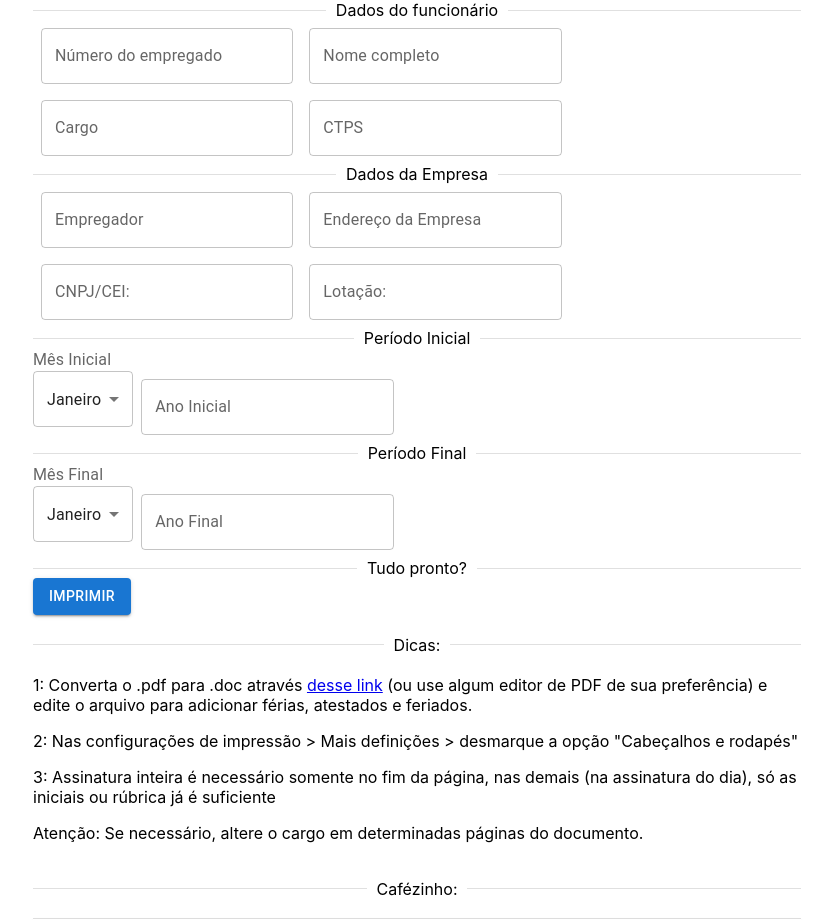
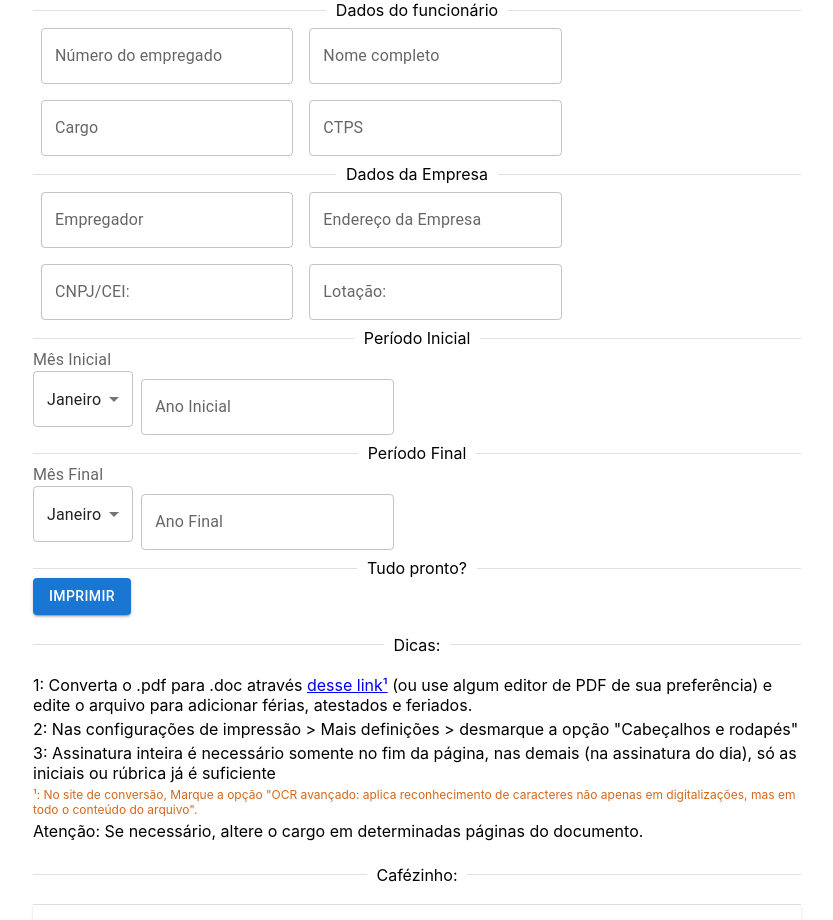
Before and after one commit to isaacjamesdev/onfire-ponto, a React (Create React App) app: page / in a window 1280 px wide. Shown: the top 920 px of the page, without its empty margins (223-1056 px from the left). Built offline with nearby package versions, Linux system fonts and the light colour scheme.

Commit message:
adiciona novo link para conversao

```diff
--- a/src/App.css
+++ b/src/App.css
@@ -82,7 +82,7 @@ th {
 
 .hints {
   margin-top: 0;
-  margin-bottom: 4;
+  margin-bottom: 4px;
 }
 
 @media print {
--- a/src/App.js
+++ b/src/App.js
@@ -74,24 +74,34 @@ function App() {
         <p className="hints">
           1: Converta o .pdf para .doc através{` `}
           <a
-            href="https://www.ilovepdf.com/pt/pdf_para_word"
+            href="https://online2pdf.com/pt/converter-pdf-para-word-com-ocr"
             target="_blank"
             rel="noreferrer"
           >
-            desse link
+            desse link¹
           </a>
-          {` `}(ou use algum editor de PDF de sua preferência) e edite o arquivo para adicionar férias, atestados e feriados.
+          {` `}(ou use algum editor de PDF de sua preferência) e edite o arquivo
+          para adicionar férias, atestados e feriados.
         </p>
         <p className="hints">
           2: Nas configurações de impressão > Mais definições > desmarque a
           opção "Cabeçalhos e rodapés"{" "}
         </p>
         <p className="hints">
-          3: Assinatura inteira é necessário somente no fim da página, nas demais (na assinatura do dia), só as iniciais ou rúbrica já é suficiente
+          3: Assinatura inteira é necessário somente no fim da página, nas
+          demais (na assinatura do dia), só as iniciais ou rúbrica já é
+          suficiente
+        </p>
+
+        <p className="hints" style={{ color: "chocolate", fontSize: "12px" }}>
+          ¹: No site de conversão, Marque a opção "OCR avançado: aplica
+          reconhecimento de caracteres não apenas em digitalizações, mas em todo
+          o conteúdo do arquivo".
         </p>
 
         <p className="hints">
-          Atenção: Se necessário, altere o cargo em determinadas páginas do documento.
+          Atenção: Se necessário, altere o cargo em determinadas páginas do
+          documento.
         </p>
 
         <Divider style={{ margin: "20px 0" }}>Cafézinho:</Divider>
```
